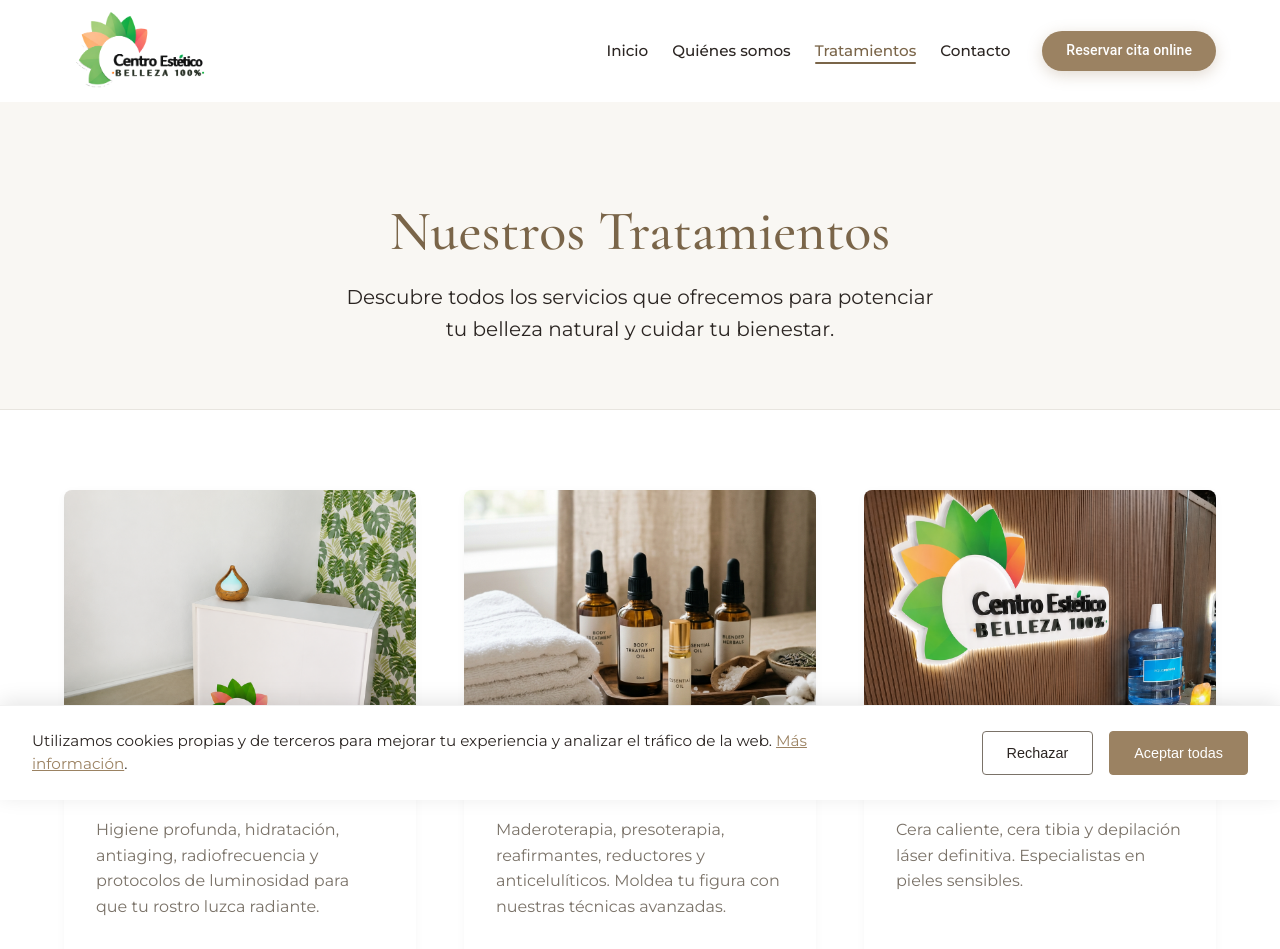
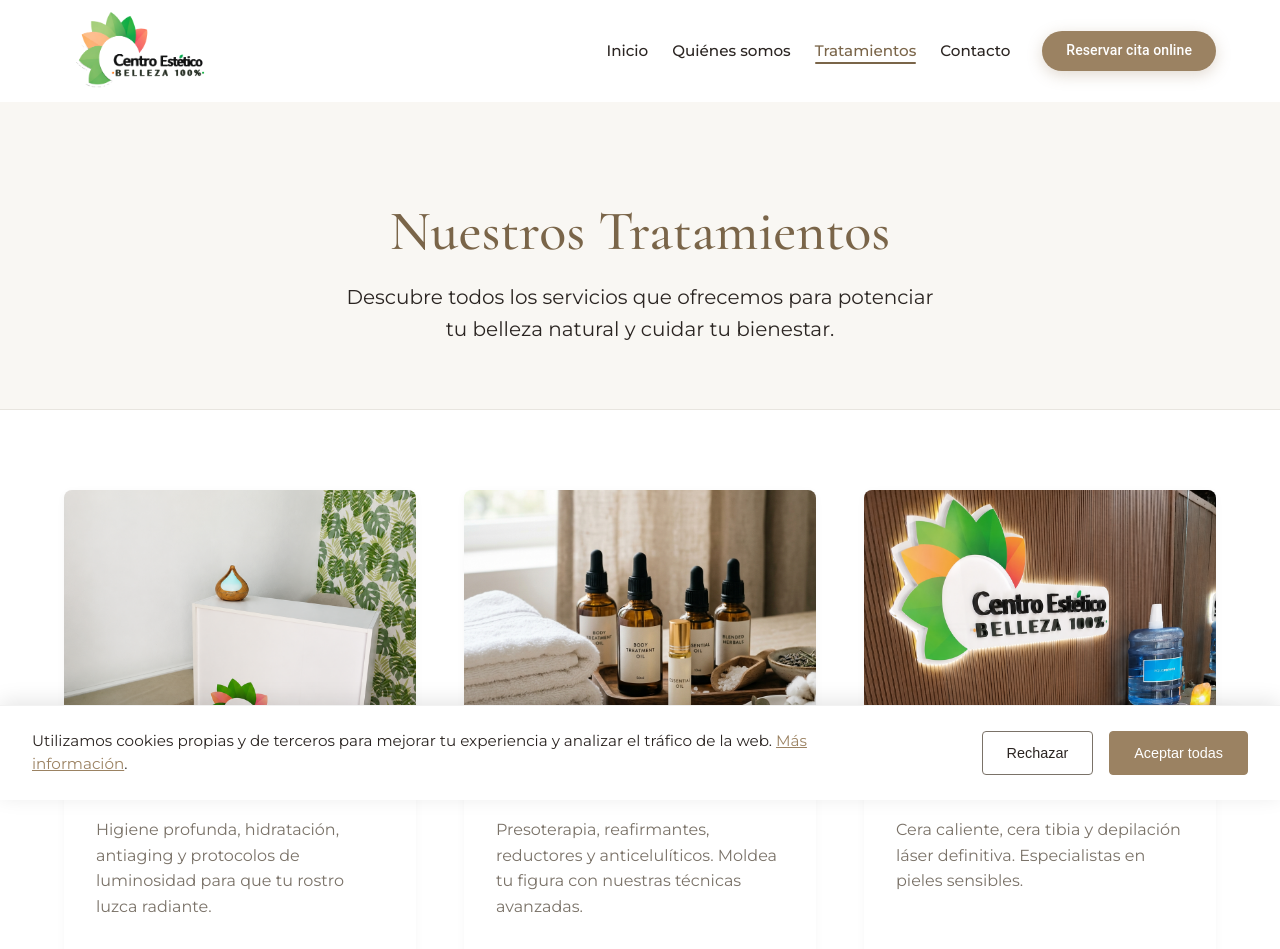
Before and after one commit to pablomartiniagency-sys/Centro-Estetico-Belleza-100, an Angular app: page /tratamientos in a window 1280 px wide. Shown: the top 949 px of the page. Built offline with nearby package versions, Linux system fonts and the light colour scheme.

Commit message:
Eliminar tratamientos de maderoterapia y radiofrecuencia a peticion del cliente

```diff
--- a/src/app/pages/tratamientos/tratamientos.page.html
+++ b/src/app/pages/tratamientos/tratamientos.page.html
@@ -17,7 +17,7 @@
           <div class="treatment-image placeholder-facial"></div>
           <div class="treatment-content">
             <h3>Tratamientos faciales</h3>
-            <p>Higiene profunda, hidratación, antiaging, radiofrecuencia y protocolos de luminosidad para que tu rostro luzca radiante.</p>
+            <p>Higiene profunda, hidratación, antiaging y protocolos de luminosidad para que tu rostro luzca radiante.</p>
             <button mat-stroked-button color="primary" (click)="openModal()">Reservar cita</button>
           </div>
         </div>
@@ -26,7 +26,7 @@
           <div class="treatment-image placeholder-corporal"></div>
           <div class="treatment-content">
             <h3>Tratamientos corporales</h3>
-            <p>Maderoterapia, presoterapia, reafirmantes, reductores y anticelulíticos. Moldea tu figura con nuestras técnicas avanzadas.</p>
+            <p>Presoterapia, reafirmantes, reductores y anticelulíticos. Moldea tu figura con nuestras técnicas avanzadas.</p>
             <button mat-stroked-button color="primary" (click)="openModal()">Reservar cita</button>
           </div>
         </div>
```
